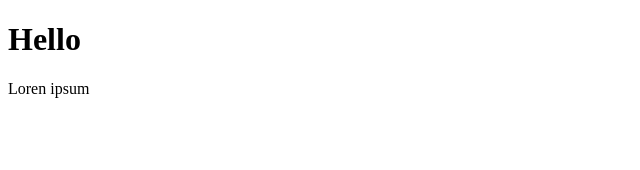
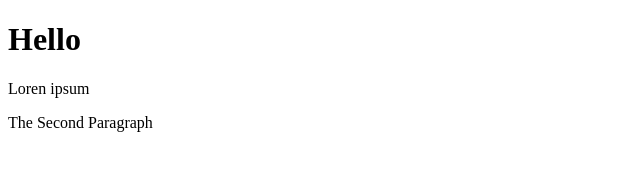
Before and after one commit to Liloredo14/FirstEverRepo, a plain HTML site: page index.html in a window 1280 px wide. Shown: the whole page, without its empty margins (0-640 px from the left). Drawn offline with Linux system fonts and the light colour scheme.

Commit message:
new added paragraph

```diff
--- a/index.html
+++ b/index.html
@@ -9,6 +9,7 @@
 
     <h1 id="myH1"></h1>
     <p id="myP"></p>
+    <p id="my2P">The Second Paragraph</p>
 
     <script src="script.js"></script>
 </body>
```
